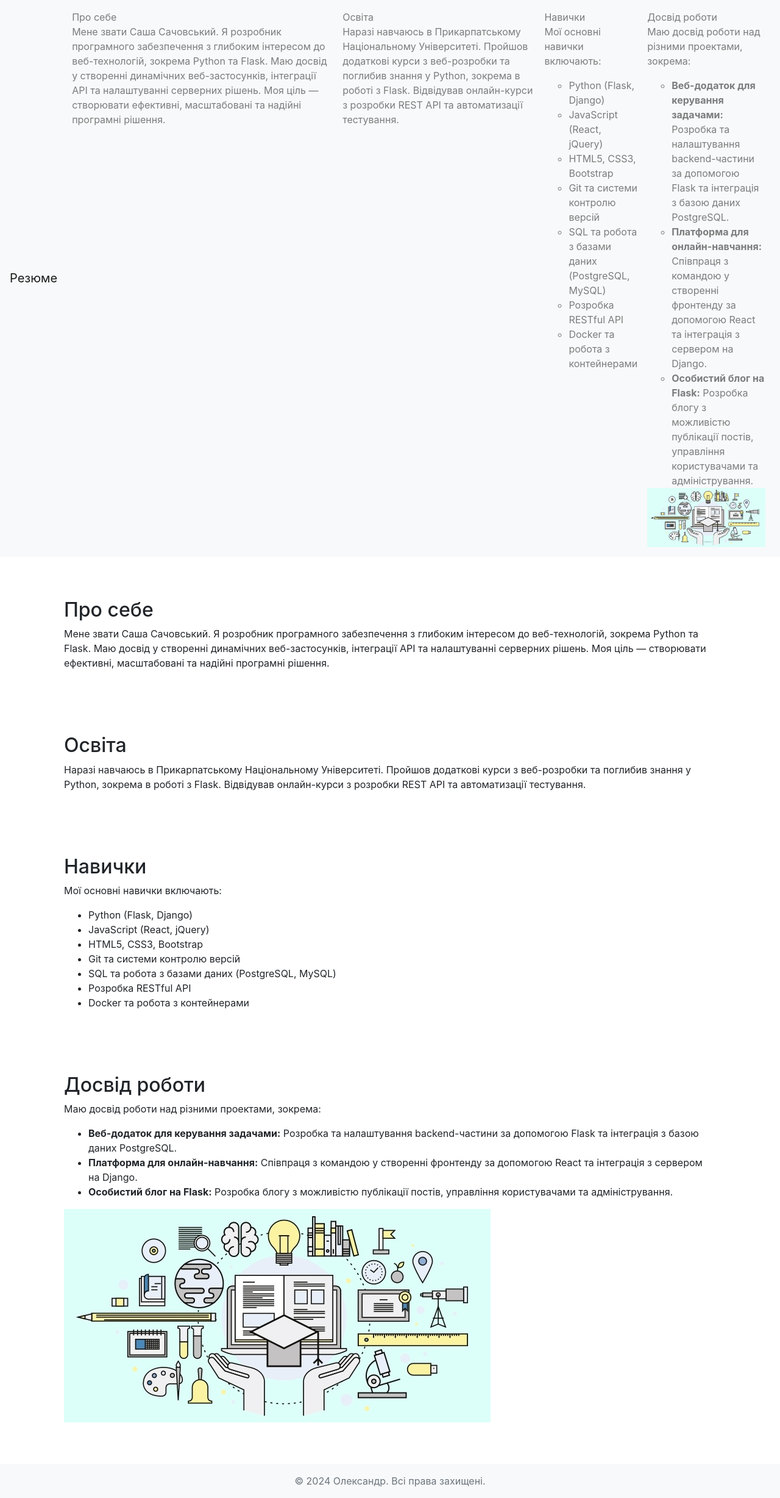
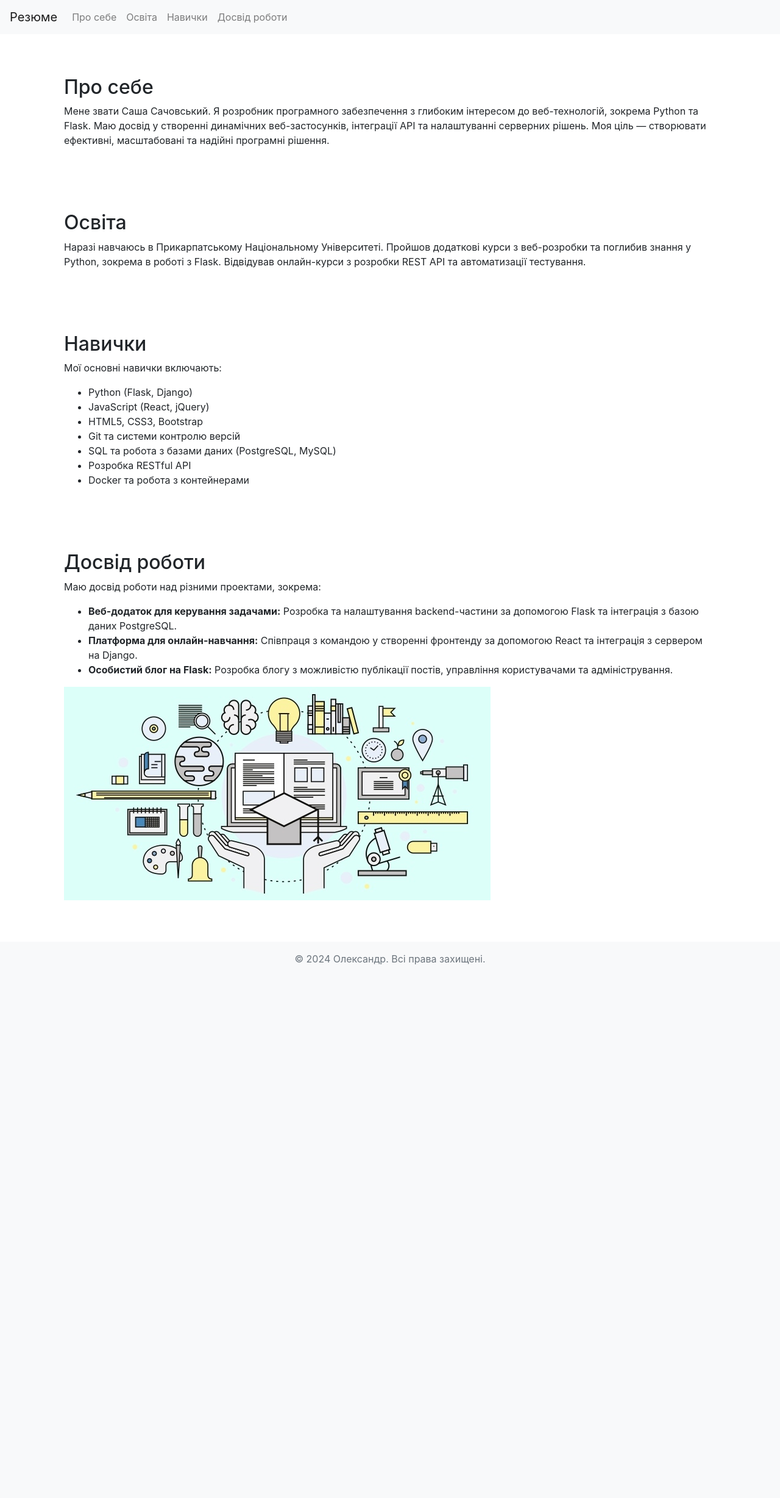
Before and after one commit to sachovskiy/flask-app-lab, a Flask app: page / in a window 1280 px wide. Shown: the whole page at 61% size. After the commit the page ends 1581 px from the top, so only its background shows below. Run offline with Flask 3, Linux system fonts and the light colour scheme; some libraries are stand-ins or nearby versions.

Commit message:
version3.1

```diff
--- a/templates/navbar.html
+++ b/templates/navbar.html
@@ -7,31 +7,16 @@
     <div class="collapse navbar-collapse" id="navbarNav">
         <ul class="navbar-nav">
             <li class="nav-item">
-                <a class="nav-link" href="#about">Про себе <p>Мене звати Саша Сачовський. Я розробник програмного забезпечення з глибоким інтересом до веб-технологій, зокрема Python та Flask. Маю досвід у створенні динамічних веб-застосунків, інтеграції API та налаштуванні серверних рішень. Моя ціль — створювати ефективні, масштабовані та надійні програмні рішення.</p></a>
+                <a class="nav-link" href="#about">Про себе</a>
             </li>
             <li class="nav-item">
-                <a class="nav-link" href="#education">Освіта <p>Наразі навчаюсь в Прикарпатському Національному Університеті. Пройшов додаткові курси з веб-розробки та поглибив знання у Python, зокрема в роботі з Flask. Відвідував онлайн-курси з розробки REST API та автоматизації тестування.</p></a>
+                <a class="nav-link" href="#education">Освіта</a>
             </li>
             <li class="nav-item">
-                <a class="nav-link" href="#skills">Навички <p>Мої основні навички включають:</p>
-    <ul>
-        <li>Python (Flask, Django)</li>
-        <li>JavaScript (React, jQuery)</li>
-        <li>HTML5, CSS3, Bootstrap</li>
-        <li>Git та системи контролю версій</li>
-        <li>SQL та робота з базами даних (PostgreSQL, MySQL)</li>
-        <li>Розробка RESTful API</li>
-        <li>Docker та робота з контейнерами</li>
-    </ul></a>
+                <a class="nav-link" href="#skills">Навички</a>
             </li>
             <li class="nav-item">
-                <a class="nav-link" href="#experience">Досвід роботи     <p>Маю досвід роботи над різними проектами, зокрема:</p>
-    <ul>
-        <li><strong>Веб-додаток для керування задачами:</strong> Розробка та налаштування backend-частини за допомогою Flask та інтеграція з базою даних PostgreSQL.</li>
-        <li><strong>Платформа для онлайн-навчання:</strong> Співпраця з командою у створенні фронтенду за допомогою React та інтеграція з сервером на Django.</li>
-        <li><strong>Особистий блог на Flask:</strong> Розробка блогу з можливістю публікації постів, управління користувачами та адміністрування.</li>
-    </ul>
-    <img src="{{ url_for('static', filename='images/my.jpg') }}" alt="Project Image" class="img-fluid"></a>
+                <a class="nav-link" href="#experience">Досвід роботи</a>
             </li>
         </ul>
     </div>
```
